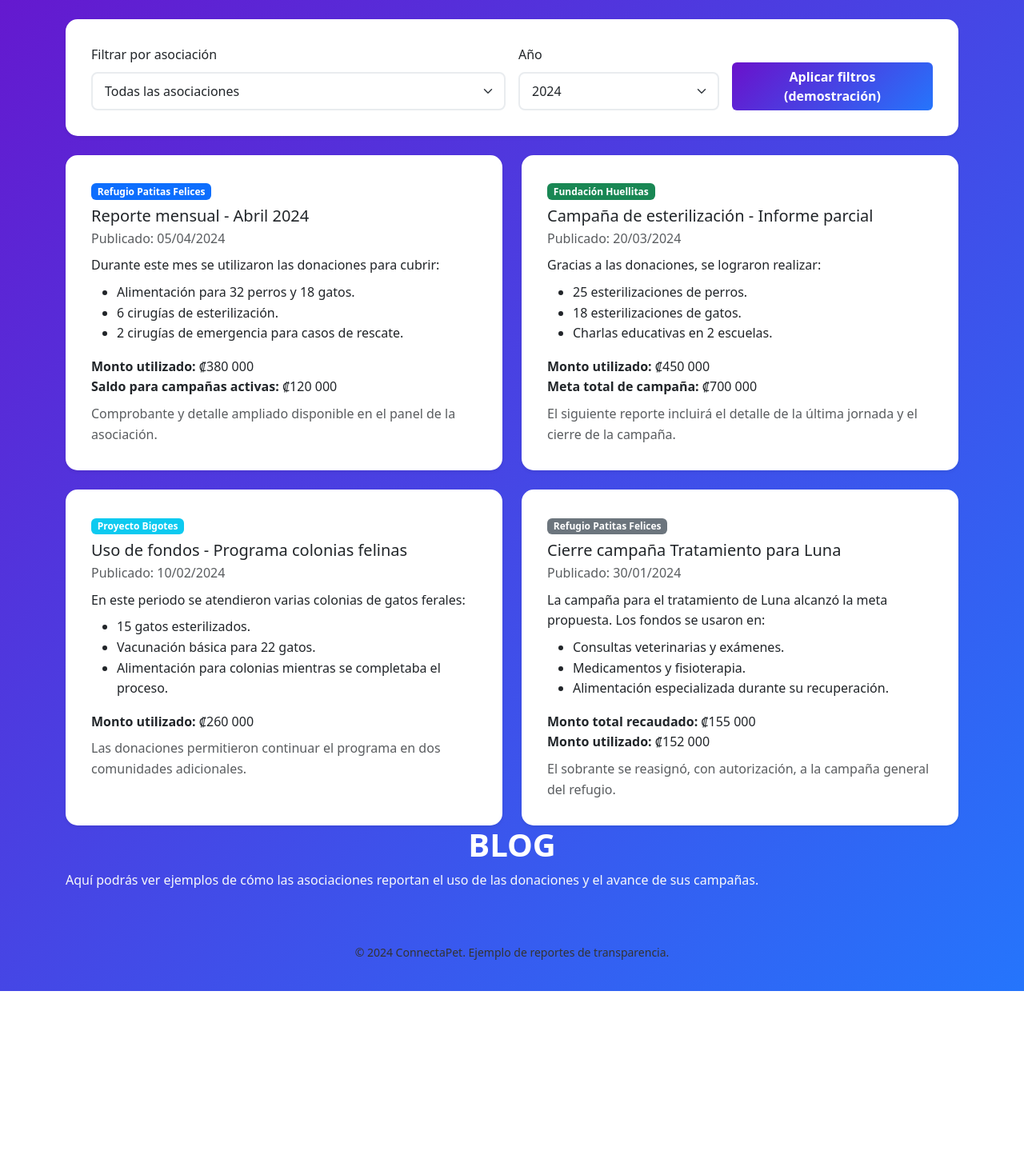
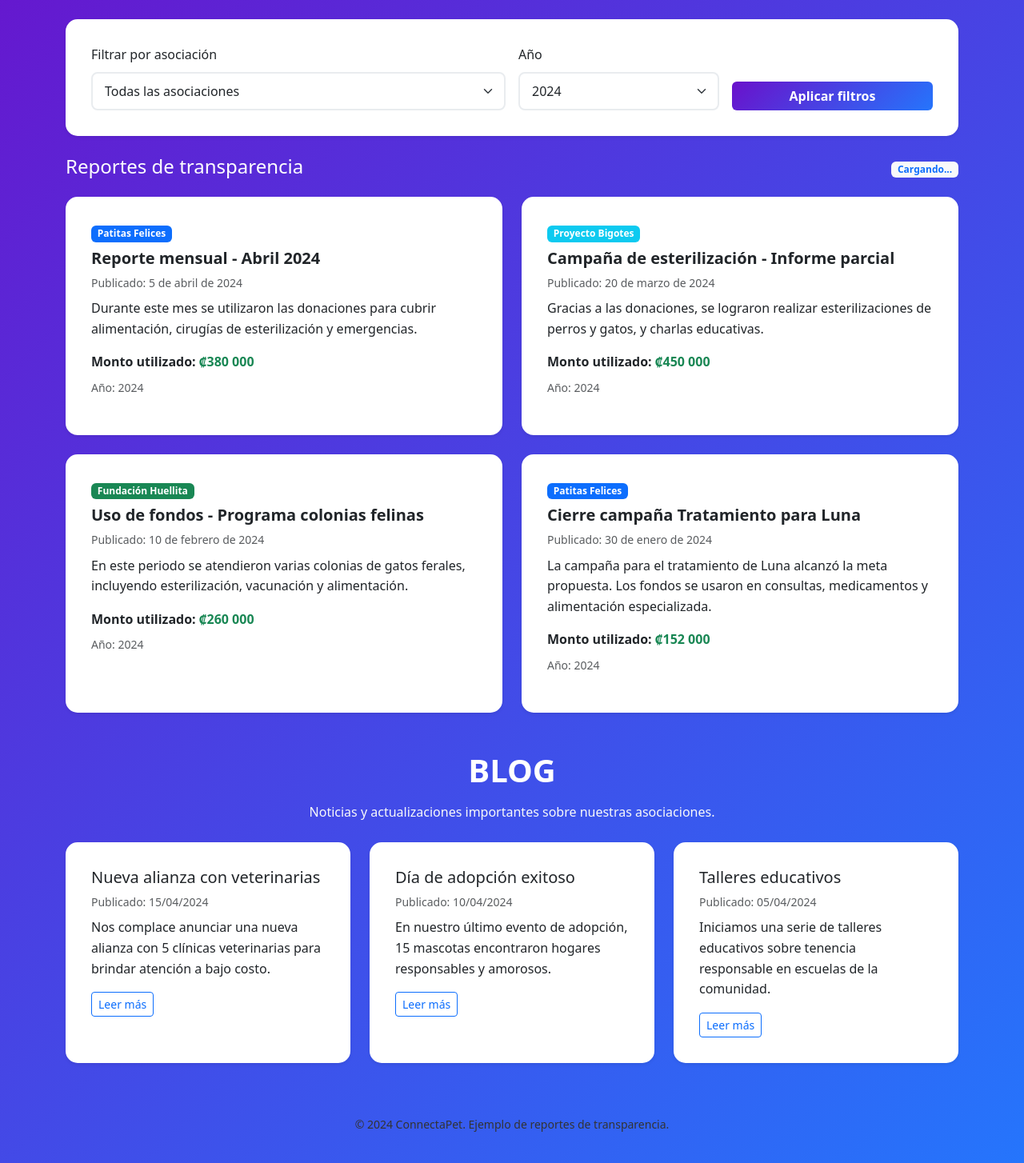
Before and after one commit to Chaconjb/sc502-3c2024-grupo4, a PHP site: page /transparencia.html in a window 1280 px wide. Shown: the part 220-1674 px from the top of the page at 80% size. Before the commit the page ends 1459 px from the top, so only its background shows below. Run offline with PHP 8.4, Linux system fonts and the light colour scheme; data comes from the database, SQL or seed files in the repository; both versions use the stored data as it was after the commit.

Commit message:
Trabajo en el filtro de transparencia
se modifico el filtro de transparencia

```diff
--- a/php/obtener_transparencia.php
+++ b/php/obtener_transparencia.php
@@ -6,31 +6,38 @@
 $anio = $_GET['anio'] ?? '';
 
 try {
-    $sql = "SELECT r.*, a.nombre_asociacion
-            FROM reportes_transparencia r
-            JOIN asociaciones a ON r.asociacion_id = a.asociacion_id
+    $sql = "SELECT rt.*, a.nombre_asociacion
+            FROM reportes_transparencia rt
+            JOIN asociaciones a ON rt.asociacion_id = a.asociacion_id
             WHERE 1=1";
 
     $params = [];
 
-    if (!empty($asociacion) && $asociacion !== 'Todas') {
+    if (!empty($asociacion) && $asociacion !== '') {
         $sql .= " AND a.nombre_asociacion = :aso";
         $params[':aso'] = $asociacion;
     }
 
-    if (!empty($anio) && $anio !== 'Todos') {
-        $sql .= " AND r.año = :anio";
-        $params[':anio'] = $anio;
+    if (!empty($anio) && $anio !== '') {
+        $sql .= " AND rt.año = :anio";
+        $params[':anio'] = (int)$anio;
     }
+
+    $sql .= " ORDER BY rt.fecha_publicacion DESC";
 
     $stmt = $pdo->prepare($sql);
     $stmt->execute($params);
     $resultados = $stmt->fetchAll(PDO::FETCH_ASSOC);
 
-    ob_clean();
+    // Si no hay resultados, devolver array vacío
+    if (!$resultados) {
+        $resultados = [];
+    }
+
     echo json_encode($resultados);
 
 } catch (PDOException $e) {
+    http_response_code(500);
     echo json_encode(['error' => "Error de SQL: " . $e->getMessage()]);
 }
 ?>
--- a/transparencia.html
+++ b/transparencia.html
@@ -46,7 +46,7 @@
             </p>
         </header>
 
-        <!-- FILTRO BÁSICO DE ASOCIACIÓN (DEMOSTRACIÓN) -->
+        <!-- FILTRO BÁSICO DE ASOCIACIÓN -->
         <section class="mb-4">
             <div class="card shadow-sm border-0">
                 <div class="card-body">
@@ -55,22 +55,23 @@
                             <label for="filtroAsociacion" class="form-label">Filtrar por asociación</label>
                             <select id="filtroAsociacion" class="form-select">
                                 <option value="">Todas las asociaciones</option>
-                                <option value="patitas">Refugio Patitas Felices</option>
-                                <option value="huellitas">Fundación Huellitas</option>
-                                <option value="bigotes">Proyecto Bigotes</option>
+                                <option value="Patitas Felices">Refugio Patitas Felices</option>
+                                <option value="Proyecto Bigotes">Proyecto Bigotes</option>
+                                <option value="Fundación Huellita">Fundación Huellita</option>
                             </select>
                         </div>
                         <div class="col-md-3">
                             <label for="filtroAnio" class="form-label">Año</label>
                             <select id="filtroAnio" class="form-select">
                                 <option value="">Todos</option>
-                                <option>2023</option>
-                                <option selected>2024</option>
+                                <option value="2023">2023</option>
+                                <option value="2024" selected>2024</option>
+                                <option value="2025">2025</option>
                             </select>
                         </div>
                         <div class="col-md-3">
-                            <button type="button" class="btn btn-primary w-100">
-                                Aplicar filtros (demostración)
+                            <button type="button" id="btnAplicarFiltros" class="btn btn-primary w-100">
+                                Aplicar filtros
                             </button>
                         </div>
                     </form>
@@ -78,120 +79,68 @@
             </div>
         </section>
 
-        <!-- LISTA DE REPORTES / ACTUALIZACIONES -->
-        <section class="row g-4">
-            <!-- Reporte 1 -->
-            <div class="col-md-6">
-                <article class="card shadow-sm h-100">
-                    <div class="card-body">
-                        <span class="badge bg-primary mb-2">Refugio Patitas Felices</span>
-                        <h2 class="h5 mb-1">Reporte mensual - Abril 2024</h2>
-                        <p class="text-muted mb-2">Publicado: 05/04/2024</p>
-                        <p class="mb-2">
-                            Durante este mes se utilizaron las donaciones para cubrir:
-                        </p>
-                        <ul>
-                            <li>Alimentación para 32 perros y 18 gatos.</li>
-                            <li>6 cirugías de esterilización.</li>
-                            <li>2 cirugías de emergencia para casos de rescate.</li>
-                        </ul>
-                        <p class="mb-2">
-                            <strong>Monto utilizado:</strong> ₡380 000
-                            <br>
-                            <strong>Saldo para campañas activas:</strong> ₡120 000
-                        </p>
-                        <p class="mb-0 text-muted">
-                            Comprobante y detalle ampliado disponible en el panel de la asociación.
-                        </p>
-                    </div>
-                </article>
+        <!-- CONTENEDOR PARA REPORTES DINÁMICOS -->
+        <section class="mb-4">
+            <div class="d-flex justify-content-between align-items-center mb-3">
+                <h2 class="h4 text-white">Reportes de transparencia</h2>
+                <span id="contadorReportes" class="badge bg-light text-primary">Cargando...</span>
             </div>
 
-            <!-- Reporte 2 -->
-            <div class="col-md-6">
-                <article class="card shadow-sm h-100">
+            <div class="row g-4" id="contenedorTransparencia">
+                <!-- Los reportes se cargarán aquí dinámicamente -->
+                <div class="col-12 text-center">
+                    <div class="spinner-border text-primary" role="status">
+                        <span class="visually-hidden">Cargando reportes...</span>
+                    </div>
+                    <p class="text-white mt-2">Cargando reportes...</p>
+                </div>
+            </div>
+        </section>
+
+        <!-- SECCIÓN BLOG (Estática) -->
+        <section class="mt-5">
+            <h1 class="fw-bold text-white mb-3 text-center">BLOG</h1>
+            <p class="text-light mb-4 text-center">
+                Noticias y actualizaciones importantes sobre nuestras asociaciones.
+            </p>
+
+            <div class="row g-4">
+                <!-- Entrada Blog 1 -->
+                <div class="col-md-4">
+                    <div class="card shadow-sm h-100">
                         <div class="card-body">
-                        <span class="badge bg-success mb-2">Fundación Huellitas</span>
-                        <h2 class="h5 mb-1">Campaña de esterilización - Informe parcial</h2>
-                        <p class="text-muted mb-2">Publicado: 20/03/2024</p>
-                        <p class="mb-2">
-                            Gracias a las donaciones, se lograron realizar:
-                        </p>
-                        <ul>
-                            <li>25 esterilizaciones de perros.</li>
-                            <li>18 esterilizaciones de gatos.</li>
-                            <li>Charlas educativas en 2 escuelas.</li>
-                        </ul>
-                        <p class="mb-2">
-                            <strong>Monto utilizado:</strong> ₡450 000
-                            <br>
-                            <strong>Meta total de campaña:</strong> ₡700 000
-                        </p>
-                        <p class="mb-0 text-muted">
-                            El siguiente reporte incluirá el detalle de la última jornada y el cierre de la campaña.
-                        </p>
+                            <h3 class="h5 mb-2">Nueva alianza con veterinarias</h3>
+                            <p class="text-muted small mb-2">Publicado: 15/04/2024</p>
+                            <p>Nos complace anunciar una nueva alianza con 5 clínicas veterinarias para brindar atención a bajo costo.</p>
+                            <a href="#" class="btn btn-sm btn-outline-primary">Leer más</a>
                         </div>
-                </article>
+                    </div>
                 </div>
 
-            <!-- Reporte 3 -->
-            <div class="col-md-6">
-                <article class="card shadow-sm h-100">
+                <!-- Entrada Blog 2 -->
+                <div class="col-md-4">
+                    <div class="card shadow-sm h-100">
                         <div class="card-body">
-                        <span class="badge bg-info mb-2">Proyecto Bigotes</span>
-                        <h2 class="h5 mb-1">Uso de fondos - Programa colonias felinas</h2>
-                        <p class="text-muted mb-2">Publicado: 10/02/2024</p>
-                        <p class="mb-2">
-                            En este periodo se atendieron varias colonias de gatos ferales:
-                        </p>
-                        <ul>
-                            <li>15 gatos esterilizados.</li>
-                            <li>Vacunación básica para 22 gatos.</li>
-                            <li>Alimentación para colonias mientras se completaba el proceso.</li>
-                        </ul>
-                        <p class="mb-2">
-                            <strong>Monto utilizado:</strong> ₡260 000
-                        </p>
-                        <p class="mb-0 text-muted">
-                            Las donaciones permitieron continuar el programa en dos comunidades adicionales.
-                        </p>
+                            <h3 class="h5 mb-2">Día de adopción exitoso</h3>
+                            <p class="text-muted small mb-2">Publicado: 10/04/2024</p>
+                            <p>En nuestro último evento de adopción, 15 mascotas encontraron hogares responsables y amorosos.</p>
+                            <a href="#" class="btn btn-sm btn-outline-primary">Leer más</a>
                         </div>
-                </article>
+                    </div>
                 </div>
 
-            <!-- Reporte 4 -->
-            <div class="col-md-6">
-                <article class="card shadow-sm h-100">
+                <!-- Entrada Blog 3 -->
+                <div class="col-md-4">
+                    <div class="card shadow-sm h-100">
                         <div class="card-body">
-                        <span class="badge bg-secondary mb-2">Refugio Patitas Felices</span>
-                        <h2 class="h5 mb-1">Cierre campaña Tratamiento para Luna</h2>
-                        <p class="text-muted mb-2">Publicado: 30/01/2024</p>
-                        <p class="mb-2">
-                            La campaña para el tratamiento de Luna alcanzó la meta propuesta. Los fondos se usaron en:
-                        </p>
-                        <ul>
-                            <li>Consultas veterinarias y exámenes.</li>
-                            <li>Medicamentos y fisioterapia.</li>
-                            <li>Alimentación especializada durante su recuperación.</li>
-                        </ul>
-                        <p class="mb-2">
-                            <strong>Monto total recaudado:</strong> ₡155 000
-                            <br>
-                            <strong>Monto utilizado:</strong> ₡152 000
-                        </p>
-                        <p class="mb-0 text-muted">
-                            El sobrante se reasignó, con autorización, a la campaña general del refugio.
-                        </p>
+                            <h3 class="h5 mb-2">Talleres educativos</h3>
+                            <p class="text-muted small mb-2">Publicado: 05/04/2024</p>
+                            <p>Iniciamos una serie de talleres educativos sobre tenencia responsable en escuelas de la comunidad.</p>
+                            <a href="#" class="btn btn-sm btn-outline-primary">Leer más</a>
                         </div>
-                </article>
                     </div>
-        </section>
-        <section>
-            <h1 class="fw-bold text-white mb-2 text-center">BLOG</h1>
-                <p class="text-light mb-0">
-                    Aquí podrás ver ejemplos de cómo las asociaciones reportan el uso de las donaciones
-                    y el avance de sus campañas.
-                </p>
+                </div>
+            </div>
         </section>
     </main>
 
```
Also changed, not shown: database/init.sql (+61 -38 lines), javascript/transparencia.js (+87 -32 lines). Lines whose indentation alone changed are shown as unchanged.
